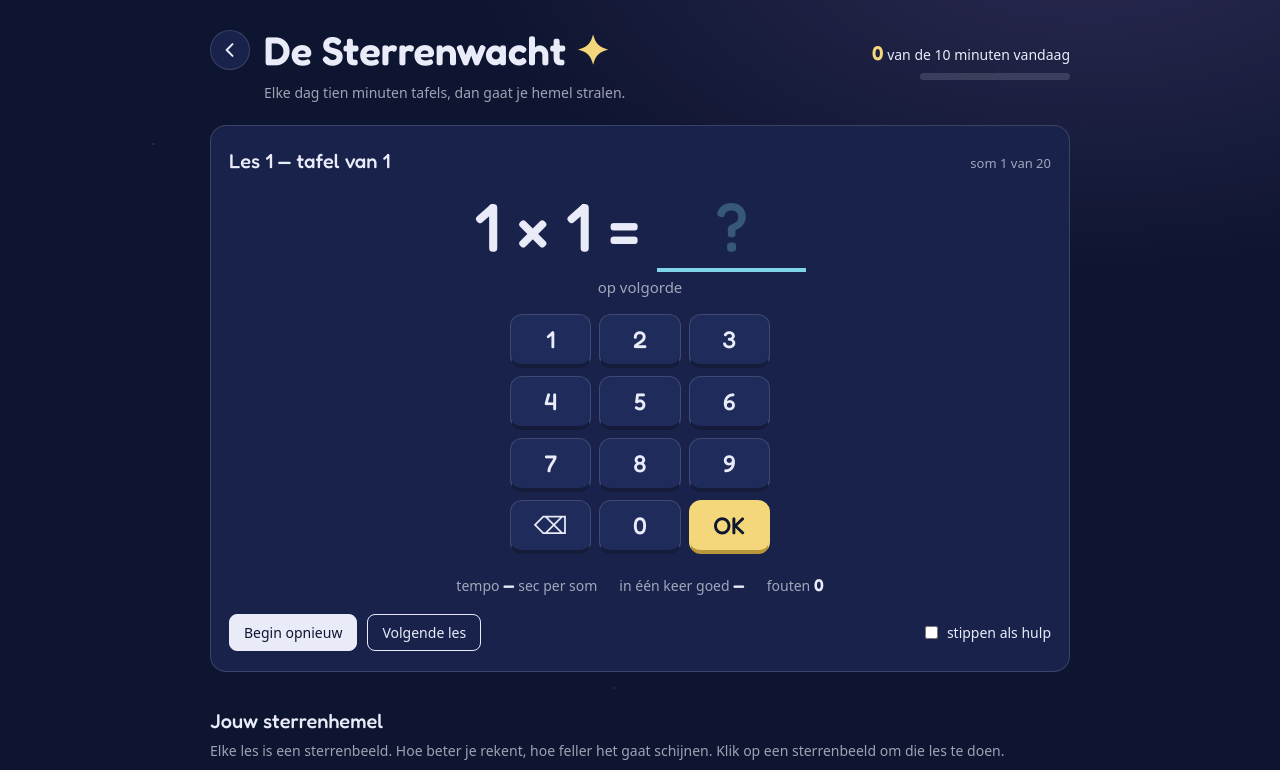
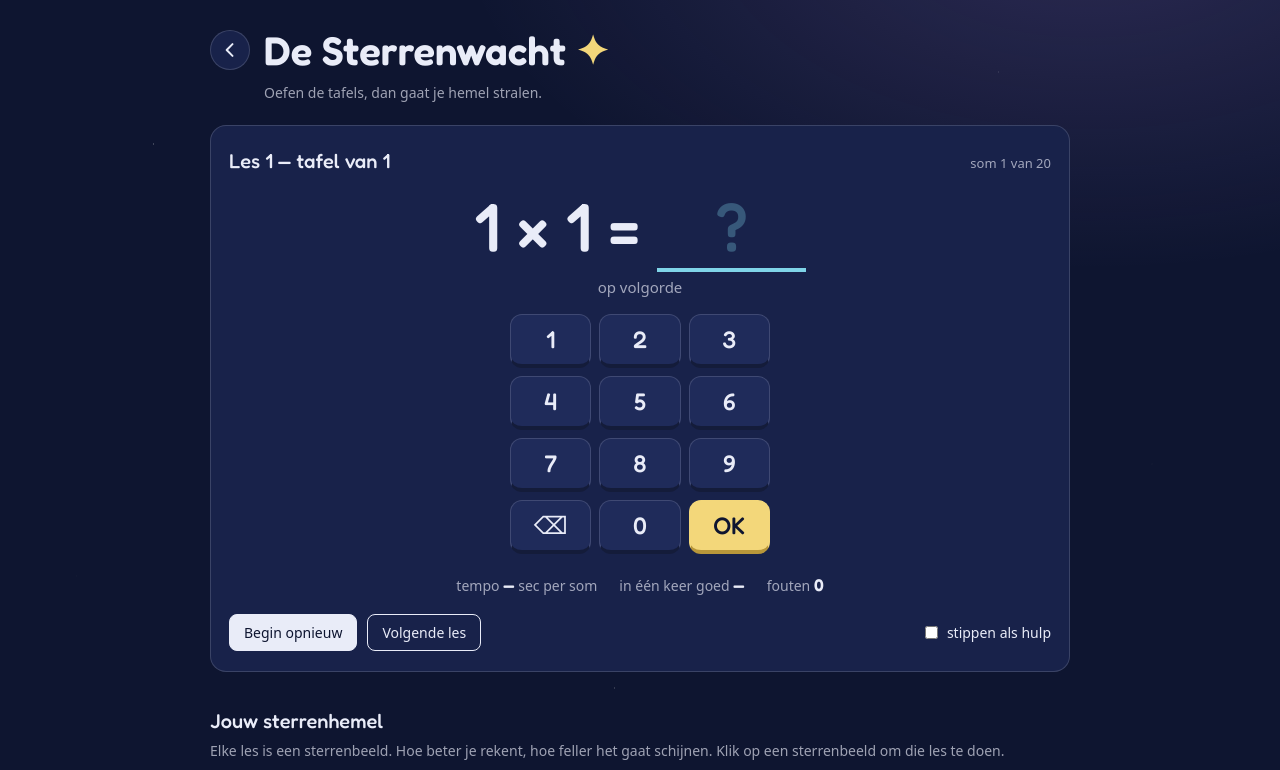
Before and after one commit to NielsZeilemaker/ik-oefen, a plain HTML site: page tafels/index.html in a window 1280 px wide. Shown: the top 770 px of the page. Drawn offline with Linux system fonts and the light colour scheme.

Commit message:
Sterrenwacht: minutenteller en dagdoel verwijderd
Co-Authored-By: Claude Opus 5.5 <noreply@anthropic.com>

```diff
--- a/tafels/index.html
+++ b/tafels/index.html
@@ -63,10 +63,6 @@
   }
   h1 .ster{color:var(--maan)}
   .ondertitel{margin:2px 0 0;font-size:14px;color:var(--zacht)}
-  .dagteller{font-size:14px;text-align:right;line-height:1.35;margin-left:auto}
-  .dagteller b{font-family:Fredoka,ui-rounded,sans-serif;font-size:20px;font-weight:600;color:var(--maan)}
-  .balk{width:150px;height:7px;border-radius:4px;background:rgba(233,236,248,.14);margin-top:6px;overflow:hidden;margin-left:auto}
-  .balk i{display:block;height:100%;background:var(--maan);width:0;transition:width .4s ease}
 
   .kaart{background:var(--kaart);border:1px solid var(--lijn);border-radius:16px;padding:20px 18px}
 
@@ -166,12 +162,7 @@
     <div class="kop">
       <a class="terug" href="../" aria-label="Terug naar Ik oefen" title="Terug naar Ik oefen"><svg viewBox="0 0 24 24" width="20" height="20" aria-hidden="true"><path d="M15 5l-7 7 7 7" fill="none" stroke="currentColor" stroke-width="2.4" stroke-linecap="round" stroke-linejoin="round"/></svg></a>
       <h1>De Sterrenwacht <span class="ster">✦</span></h1>
-      <p class="ondertitel">Elke dag tien minuten tafels, dan gaat je hemel stralen.</p>
-    </div>
-    <div class="dagteller">
-      <b id="minuten">0</b> van de 10 minuten vandaag
-      <div class="balk"><i id="dagbalk"></i></div>
-      <div id="reeks" style="margin-top:6px"></div>
+      <p class="ondertitel">Oefen de tafels, dan gaat je hemel stralen.</p>
     </div>
   </header>
 
@@ -217,9 +208,7 @@
 
 /* ---------- opslag ---------- */
 var BEWAAR = "sterrenwacht-v1";
-var DAGDOEL = 600;   // seconden
-var REEKSDREMPEL = 300;
-var data = {lessen:{}, dagen:{}};
+var data = {lessen:{}};
 
 async function laad(){
   try{
@@ -232,7 +221,6 @@ async function laad(){
     }
   }catch(e){ /* nog niets bewaard */ }
   if (!data.lessen) data.lessen = {};
-  if (!data.dagen) data.dagen = {};
 }
 async function bewaar(){
   var s = JSON.stringify(data);
@@ -241,10 +229,6 @@ async function bewaar(){
     else if (window.localStorage) localStorage.setItem(BEWAAR, s);
   }catch(e){}
 }
-function datum(d){
-  return d.getFullYear()+"-"+String(d.getMonth()+1).padStart(2,"0")+"-"+String(d.getDate()).padStart(2,"0");
-}
-function vandaag(){ return datum(new Date()); }
 
 /* ---------- lessen ---------- */
 var L = [
@@ -370,7 +354,6 @@ function tekenStippen(){
 var lesIndex = 0, wachtrij = [], totaal = 0, opgelost = 0;
 var invoer = "", bezig = false, overtypen = false, somStart = 0;
 var eersteKeerGoed = 0, gevraagd = 0, foutenTotaal = 0, foutPerSom = {}, tijden = [];
-var laatsteTik = null;
 
 function huidige(){ return wachtrij[0]; }
 
@@ -421,21 +404,9 @@ function volgendeSom(){
   tekenStippen();
 }
 
-function tel(){
-  var nu = Date.now();
-  if (laatsteTik){
-    var d = Math.min((nu-laatsteTik)/1000, 15);
-    var dag = vandaag();
-    data.dagen[dag] = (data.dagen[dag]||0) + d;
-  }
-  laatsteTik = nu;
-  tekenDag();
-}
-
 function cijfer(k){
   var s = huidige();
   if (!s || bezig || invoer.length >= 3) return;
-  tel();
   invoer += k;
   toon();
   if (invoer.length === String(uitkomst(s)).length) controleer();
@@ -526,7 +497,6 @@ function klaar(){
   u.innerHTML = t;
   u.hidden = false;
   tekenHemel();
-  tekenDag();
 }
 
 document.addEventListener("keydown", function(e){
@@ -540,7 +510,7 @@ document.addEventListener("keydown", function(e){
   }
 });
 
-/* ---------- hemel en dagteller ---------- */
+/* ---------- hemel ---------- */
 function tekenHemel(){
   var h = document.getElementById("hemel");
   h.innerHTML = "";
@@ -552,23 +522,6 @@ function tekenHemel(){
     b.addEventListener("click", function(){ startLes(i); b.blur(); window.scrollTo({top:0,behavior:"smooth"}); });
     h.appendChild(b);
   });
-}
-function reeksTel(){
-  var n = 0, d = new Date();
-  for (var i=0;i<400;i++){
-    if ((data.dagen[datum(d)]||0) >= REEKSDREMPEL) n++;
-    else if (i > 0) break;
-    d.setDate(d.getDate()-1);
-  }
-  return n;
-}
-function tekenDag(){
-  var sec = data.dagen[vandaag()] || 0;
-  var min = Math.floor(sec/60);
-  document.getElementById("minuten").textContent = min;
-  document.getElementById("dagbalk").style.width = Math.min(100, sec/DAGDOEL*100) + "%";
-  var r = reeksTel();
-  document.getElementById("reeks").textContent = r >= 2 ? r + " dagen op rij" : (sec >= DAGDOEL ? "vandaag gelukt" : "");
 }
 
 /* ---------- knoppen ---------- */
@@ -585,7 +538,6 @@ window.addEventListener("beforeunload", bewaar);
   var eerste = 0;
   for (var i=0;i<L.length;i++){ if (!data.lessen[i]){ eerste = i; break; } }
   startLes(eerste);
-  tekenDag();
 })();
 
 })();
```
